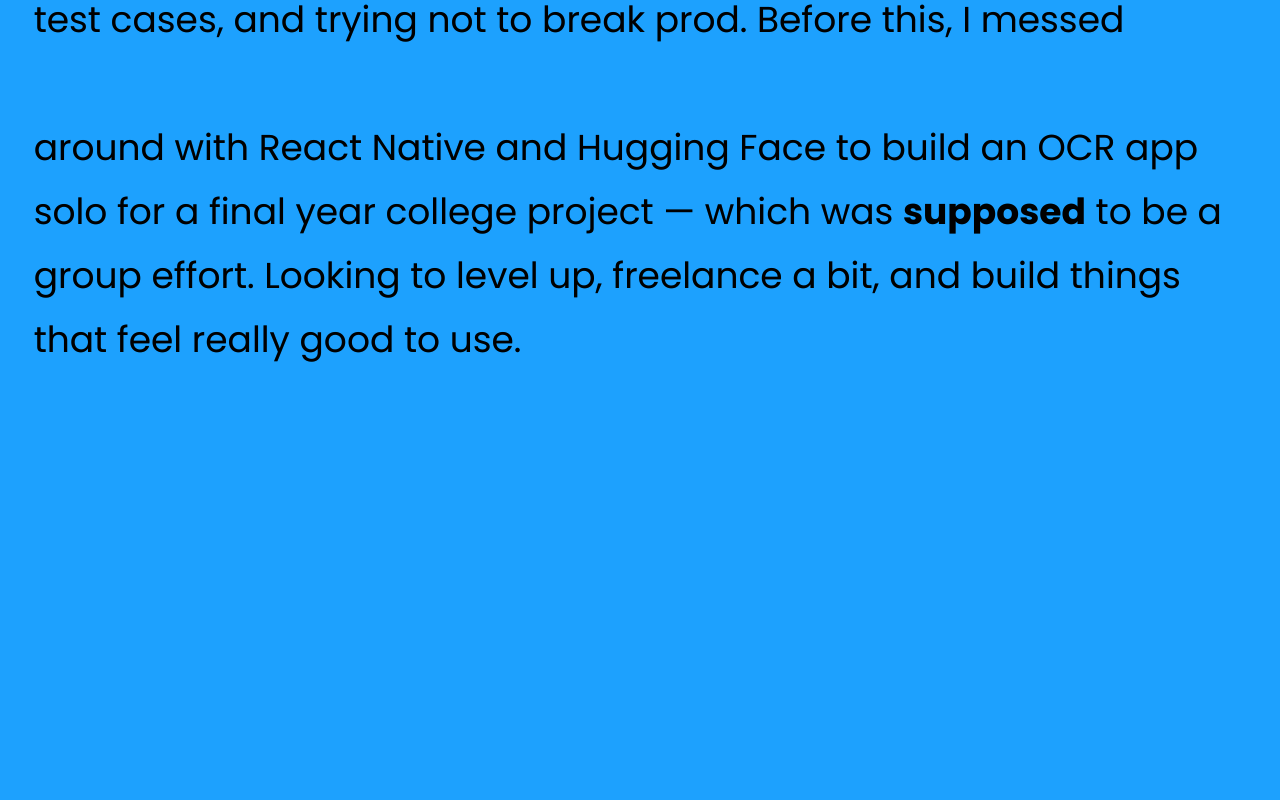
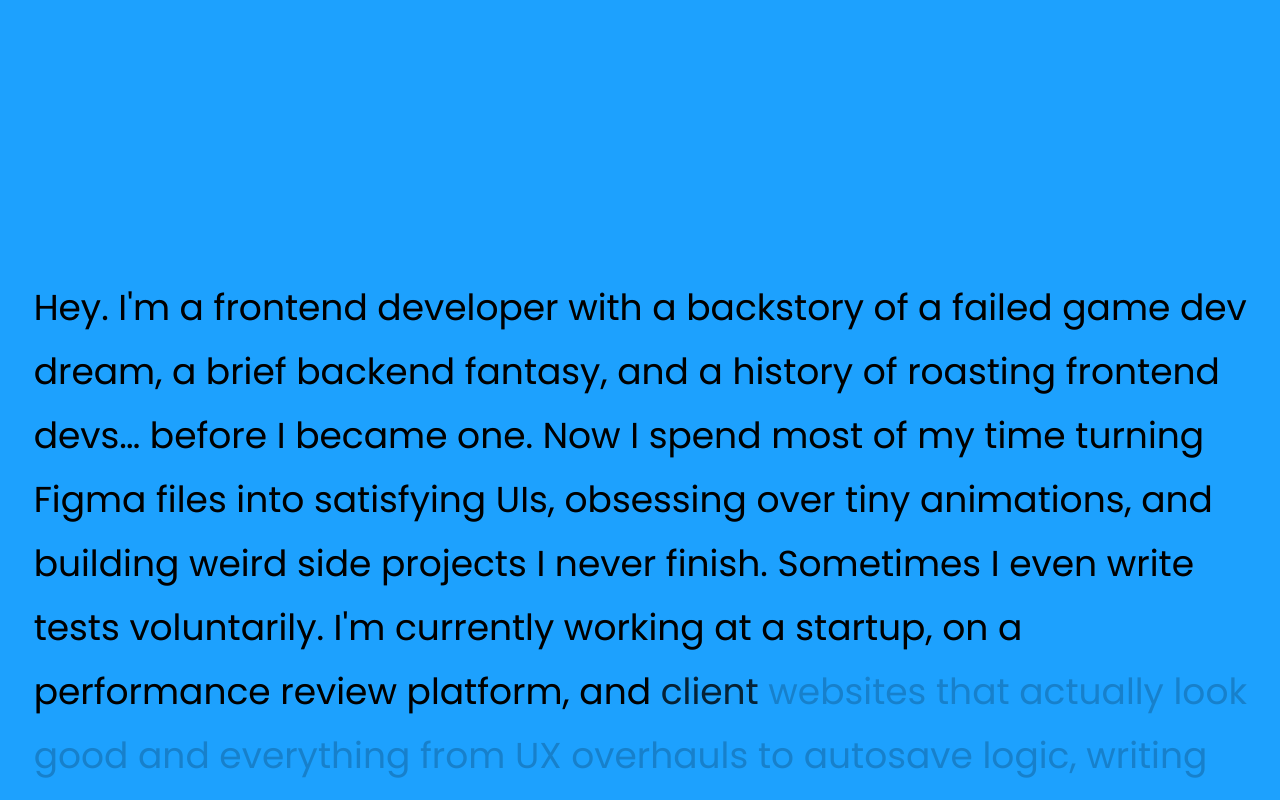
Before and after one commit to abhikatta/portfolio, a Next.js app: page /experience in a window 1280 px wide. Shown: the part 620-1420 px from the top of the page. Before the commit the page ends 992 px from the top, so only its background shows below. Built offline with nearby package versions, Linux system fonts and the light colour scheme.

Commit message:
refactor: remove extra component

```diff
--- a/src/sections/experience/experience.tsx
+++ b/src/sections/experience/experience.tsx
@@ -1,36 +1,7 @@
 "use client";
 import Container from "@/components/container";
-import {
-  useScroll,
-  motion,
-  HTMLMotionProps,
-  useTransform,
-  MotionValue,
-} from "motion/react";
+import { useScroll, motion, useTransform, MotionValue } from "motion/react";
 import { useRef } from "react";
-
-const Span = ({
-  children,
-  value,
-  range,
-  ...props
-}: HTMLMotionProps<"span"> & {
-  value: MotionValue<number>;
-  range: number[];
-}) => {
-  const opacity = useTransform(value, range, [0, 1]);
-
-  return (
-    <motion.span
-      {...props}
-      style={{
-        opacity,
-      }}
-    >
-      {children}
-    </motion.span>
-  );
-};
 
 const Paragraph = ({
   words,
@@ -43,6 +14,8 @@ const Paragraph = ({
     const start = index / words.length;
     const end = start + 1 / words.length;
     const range = [start, end];
+    const opacity = useTransform(scrollYProgress, range, [0, 1]);
+
     return (
       <span className={"relative"} key={index}>
         &nbsp;
@@ -50,11 +23,12 @@ const Paragraph = ({
           className="absolute opacity-20"
           dangerouslySetInnerHTML={{ __html: t }}
         />
-        <Span
-          value={scrollYProgress}
+        <motion.span
+          style={{
+            opacity,
+          }}
           dangerouslySetInnerHTML={{ __html: t }}
-          range={range}
-        ></Span>
+        ></motion.span>
       </span>
     );
   });
@@ -74,7 +48,7 @@ export const ExperienceFirstFold = () => {
   const words1 = paragraph1.split(" ");
 
   return (
-    <Container className="relative">
+    <Container className="relative py-[100vh]">
       <p
         className="font-poppins sticky top-0 flex flex-wrap text-4xl leading-16"
         ref={ref}
```
